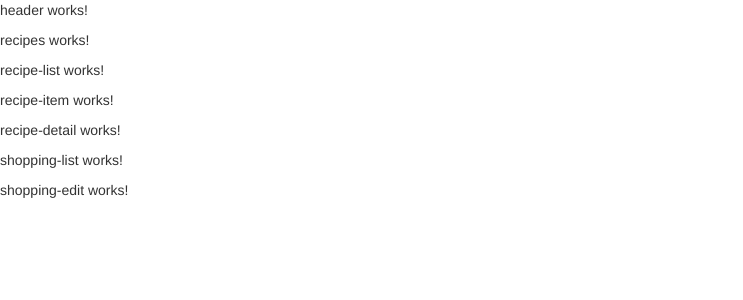
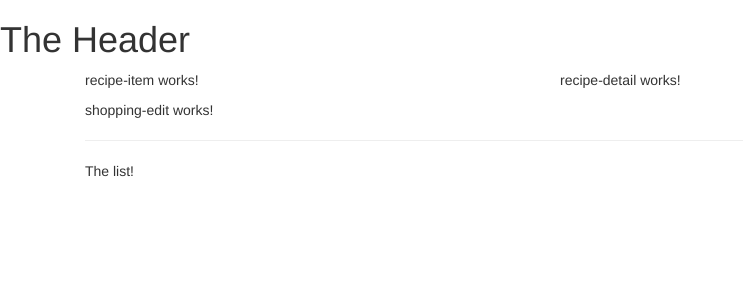
Before and after one commit to GemmaDawson/Angular6_July2018, an Angular app in the folder courseproject/: page / in a window 1280 px wide. Shown: the top 300 px of the page, without its empty margins (0-743 px from the left). Built offline with nearby package versions, Linux system fonts and the light colour scheme.

Commit message:
Section 3 Lecture 45 | Adding Navigation Bar
Setting up some <div>

```diff
--- a/courseproject/src/app/app.component.html
+++ b/courseproject/src/app/app.component.html
@@ -1,15 +1,11 @@
-<!-- <div class="container">
+<app-header></app-header>
+<div class="container">
   <div class="row>">
     <div class="col-md-12">
-      <h2>Whohoo! It's working!</h2>
+
+      <app-recipes></app-recipes>
+      <app-shopping-list></app-shopping-list>
+
     </div>
   </div>
-</div> -->
-
-<app-header></app-header>
-<app-recipes></app-recipes>
-<app-recipe-list></app-recipe-list>
-<app-recipe-item></app-recipe-item>
-<app-recipe-detail></app-recipe-detail>
-<app-shopping-list></app-shopping-list>
-<app-shopping-edit></app-shopping-edit>
+</div>
--- a/courseproject/src/app/header/header/header.component.html
+++ b/courseproject/src/app/header/header/header.component.html
@@ -1,3 +1 @@
-<p>
-  header works!
-</p>
+<h1>The Header</h1>
--- a/courseproject/src/app/recipes/recipe-list/recipe-list.component.html
+++ b/courseproject/src/app/recipes/recipe-list/recipe-list.component.html
@@ -1,3 +1 @@
-<p>
-  recipe-list works!
-</p>
+<app-recipe-item></app-recipe-item>
--- a/courseproject/src/app/recipes/recipes.component.html
+++ b/courseproject/src/app/recipes/recipes.component.html
@@ -1,3 +1,8 @@
-<p>
-  recipes works!
-</p>
+<div class="row">
+  <div class="col-md-5">
+    <app-recipe-list></app-recipe-list>
+  </div>
+  <div class="col-md-7">
+    <app-recipe-detail></app-recipe-detail>
+  </div>
+</div>
--- a/courseproject/src/app/shopping-list/shopping-list.component.html
+++ b/courseproject/src/app/shopping-list/shopping-list.component.html
@@ -1,3 +1,7 @@
-<p>
-  shopping-list works!
-</p>
+<div class="row">
+  <div class="col-md-10">
+    <app-shopping-edit></app-shopping-edit>
+    <hr>
+    <p>The list!</p>
+  </div>
+</div>
```
